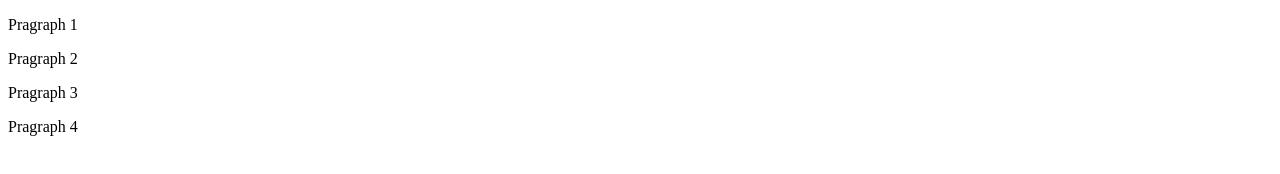
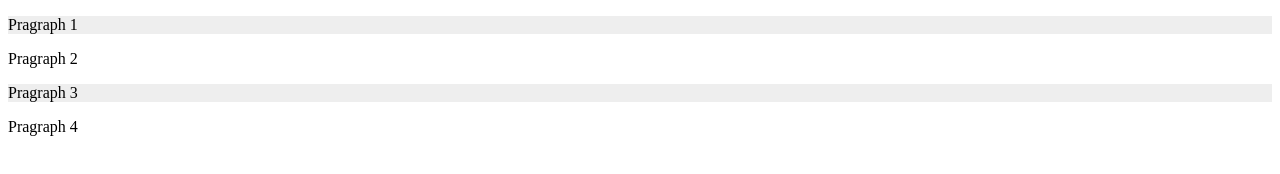
Before and after one commit to acciojob/class-practise-PriyaSandal, a website: page main.html in a window 1280 px wide. Drawn offline with Linux system fonts and the light colour scheme.

Commit message:
created a submission

```diff
--- a/main.html
+++ b/main.html
@@ -10,8 +10,8 @@
 	<!-- the entire body must be written by student -->
     <script type="text/javascript" src="./script.js">
 </script>
-<p class="selectora">Pragraph 1</p>
+<p id="p">Pragraph 1</p>
 <p>Pragraph 2</p>
-<p class="selectorb">Pragraph 3</p>
+<p id="p1">Pragraph 3</p>
 <p>Pragraph 4</p>
 </body>
--- a/styles.css
+++ b/styles.css
@@ -1,9 +1,9 @@
 /*  your css code here. If applicable */
-.a{
+#p{
 	background-color : #eee;
 	font color :   #00f;
 }
-.b{
+#p1{
 	background-color : #eee;
 	font color :   #00f;
 }
```
